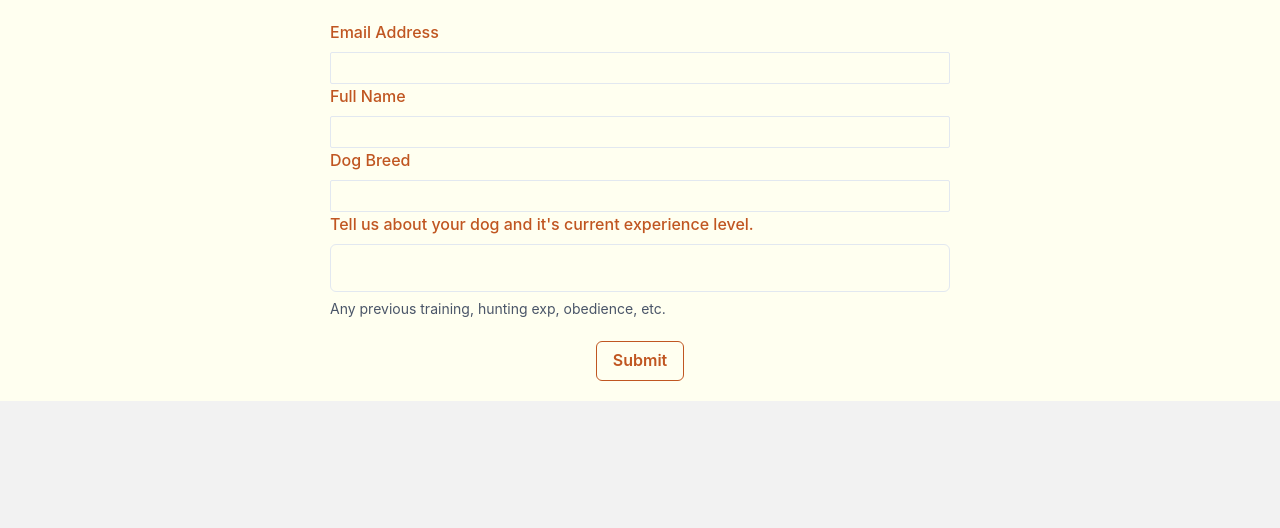
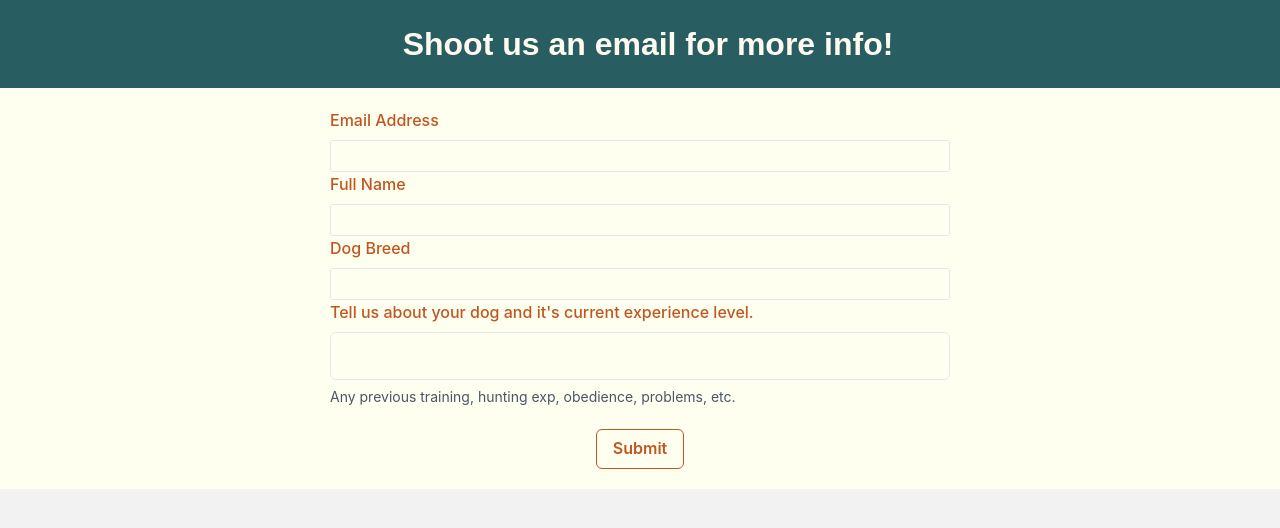
Before and after one commit to CJbricks/Chakra_TABD, a Next.js app: page /Form in a window 1280 px wide. Shown: the top 528 px of the page. Built offline with nearby package versions, Linux system fonts and the light colour scheme.

Commit message:
Form works
stateArr and states all defined.

Form is operating internally using javascript to push any info in input field. Array is then logged to the console when submit button is clicked.

```diff
--- a/src/pages/Form.js
+++ b/src/pages/Form.js
@@ -3,40 +3,72 @@ import styles from '@/styles/Form.module.css';
 import { Box, Flex, FormControl, FormLabel, FormHelperText, FormErrorMessage, Input, Button, InputGroup, InputLeftElement } from '@chakra-ui/react';
 import Image from 'next/image';
 import Link from 'next/link';
+import { useState } from 'react';
+import FormBar from './FormBar.js';
 
 
 export default function Form() {
+
+  const stateArr = [];
+
+  // state for all input fields
+  const [email, setEmail] = useState("")
+  const [name, setName] = useState("")
+  const [breed, setBreed] = useState("")
+  const [comment, setComment] = useState("")
+
+  stateArr.push([email, name, breed, comment])
+
   return (
+    <>
+      <FormBar />
+      <Flex alignItems="center" justifyContent="center" textAlign="center" bg="yellow.50" p={5}>
 
-      <Flex alignItems="center" justifyContent="center" textAlign="center" bg="yellow.50" p={5}>
         <Box w="50%" color="orange.600">
             <FormControl>
               <FormLabel>
                 Email Address
               </FormLabel>
-                <InputGroup>
-                  <InputLeftElement
-
-                  />
-                    <Input type='email' size="sm" />
-                </InputGroup>
+                    <Input
+                    type='email'
+                    size="sm"
+                    onChange={(e) =>
+                      setEmail(e.target.value)
+                    }
+                     />
               <FormLabel>
                 Full Name
               </FormLabel>
-                <Input type="name" size="sm" />
+                <Input
+                type="name"
+                size="sm"
+                onChange={(e) => setName(e.target.value)} />
               <FormLabel>
                 Dog Breed
               </FormLabel>
-                <Input type="name" size="sm" />
+                <Input
+                type="name"
+                size="sm"
+                onChange={(e) => setBreed(e.target.value)}
+                />
               <FormLabel>
                 Tell us about your dog and it's current experience level.
               </FormLabel>
-                <Input type="name" size="lg" />
-              <FormHelperText textAlign="left">Any previous training, hunting exp, obedience, etc.</FormHelperText>
+                <Input type="name"
+                size="lg"
+                onChange={(e) => setComment(e.target.value)}
+                />
+              <FormHelperText textAlign="left">Any previous training, hunting exp, obedience, problems, etc.</FormHelperText>
             </FormControl>
-            <Button colorScheme="orange" mt={6} size="md" variant="outline" >Submit</Button>
+              <Button colorScheme="orange"
+              mt={6}
+              size="md"
+              variant="outline"
+              onClick={(e) => console.log(stateArr[0], stateArr[1], stateArr[2], stateArr[3])}
+              >Submit</Button>
           </Box>
       </Flex>
+    </>
 
   )
 }
--- /dev/null
+++ b/src/pages/FormBar.js
@@ -0,0 +1,24 @@
+import React from 'react';
+import{ Box, Text } from '@chakra-ui/react';
+
+export default function FormBar() {
+  return (
+    <>
+      <Box alignItems='center' justifyContent='center' textAlign="center" bg="teal.700" p={3}>
+                    <Text
+                        fontFamily='octin-college, sans-serif;'
+                        fontWeight={600}
+                        fontSize='2em'
+                        w="100%"
+                        color='orange.50'
+                        mt={2}
+                        mb={2}
+                        ml={2}
+                        mr={4}>
+                            Shoot us an email for more info!</Text>
+
+
+        </Box>
+    </>
+  )
+}
--- a/src/pages/HeaderBar.js
+++ b/src/pages/HeaderBar.js
@@ -12,7 +12,7 @@ import Navbar from './Navbar.js';
 export default function HeaderBar() {
   return (
     <div className={styles.headbox}>
-        <Flex flexWrap="wrap" alingItems="center" textAlign="center" justifyContent="center" maxW="100%">
+        <Flex flexWrap="wrap" alingItems="center" textAlign="center" justifyContent="center" w={["sm", "md", "100%"]}>
           <Box alignItems="center" justifyContent="center" marginTop={2} marginBottom={2}>
             <Link href="https://www.instagram.com/rangitos_way/" target="_blank">
                 <Image
--- a/src/pages/Navbar.js
+++ b/src/pages/Navbar.js
@@ -9,7 +9,7 @@ export default function Navbar() {
     <Flex alignItems="center" justifyContent="center" textAlign="center" flexWrap="wrap">
       <Box className={styles.navbar}>
       <Center>
-      <Text fontFamily='octin-college, sans-serif;' fontWeight={400} fontSize='2.25em' w="100%" color='yellow.50'>
+      <Text fontFamily='octin-college, sans-serif;' fontWeight={400} fontSize={["1rem", "2rem", '2.25em']}  w="100%" color='yellow.50'>
           <Link href="/index" className={styles.headerlinks}>Contact</Link>
           <Link href="/index" className={styles.headerlinks}>Gallery</Link>
           <Link href="/index" className={styles.headerlinks}>FAQ</Link>
--- a/src/styles/Home.module.css
+++ b/src/styles/Home.module.css
@@ -53,8 +53,8 @@
   }
 
   .navbar {
-    background-color: #00aeef;
     color: #f2f2f2;
+    margin-right: 10%;
   }
 
   .github {
```
Also changed, not shown: src/styles/Image.module.css (+7 -0 lines).
